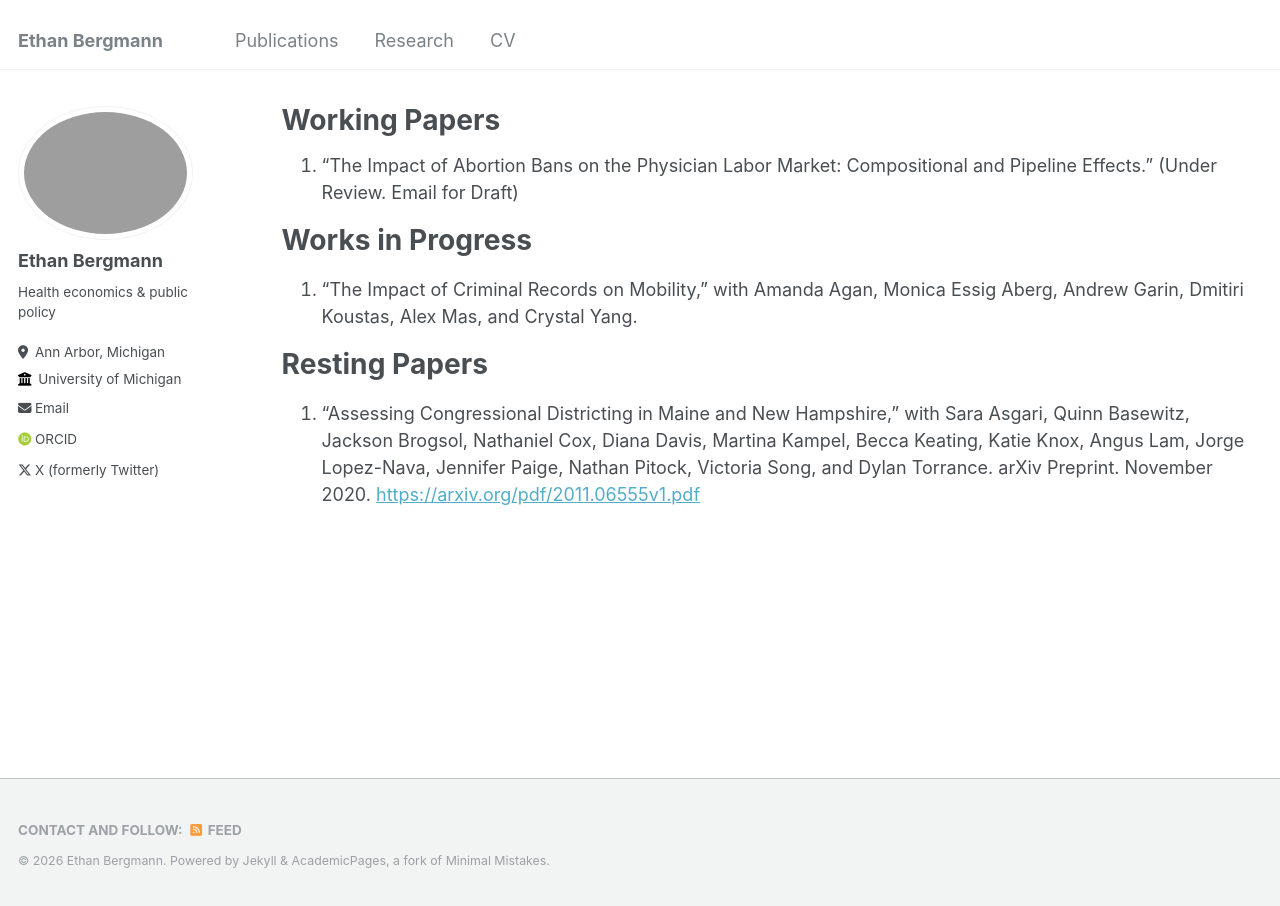
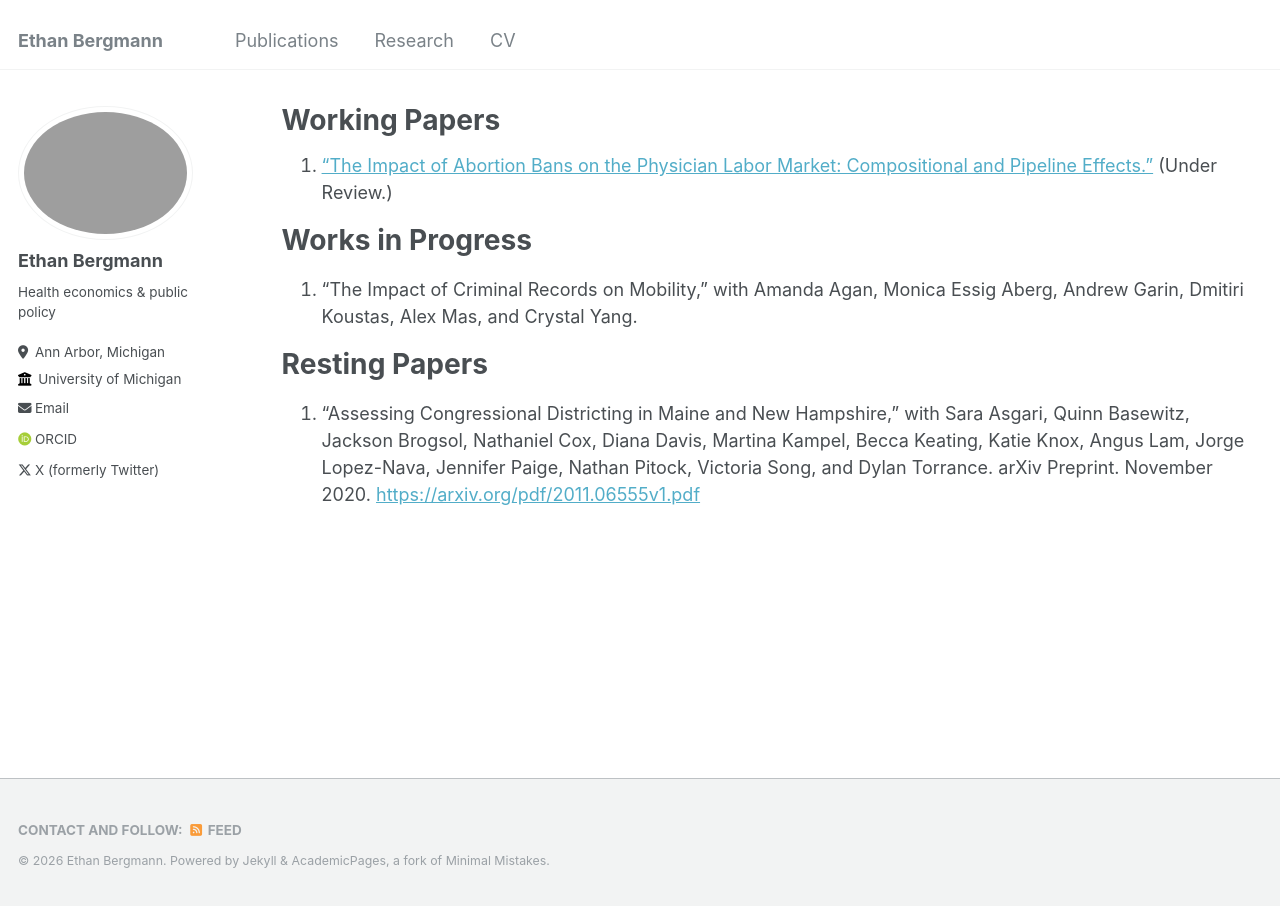
Before and after one commit to ethankbergmann/ethankbergmann.github.io, a Jekyll site: the page built from _pages/works_in_progress.md, in a window 1280 px wide. Built offline with Jekyll 4.4.1, drawn with Linux system fonts in a browser that asks for light colours; some web fonts are replaced.

Commit message:
Update works_in_progress.md
add link to abortion bans WP

```diff
--- a/_pages/works_in_progress.md
+++ b/_pages/works_in_progress.md
@@ -5,7 +5,7 @@ permalink: /research/
 author_profile: true
 ---
 
-1. "The Impact of Abortion Bans on the Physician Labor Market: Compositional and Pipeline Effects." (Under Review. Email for Draft)
+1. ["The Impact of Abortion Bans on the Physician Labor Market: Compositional and Pipeline Effects."](https://www.dropbox.com/scl/fi/auu1tviwmruav8m9d6d3c/Abortion_Bans_Physician_Labor_Market__Bergmann_.pdf?rlkey=ufdubbumn7lii7a9uiwqk5d63&st=xhjrcllx&dl=0) (Under Review.)
 
 Works in Progress
 =====
```
